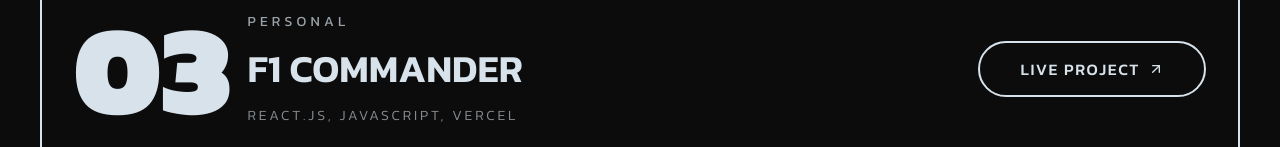
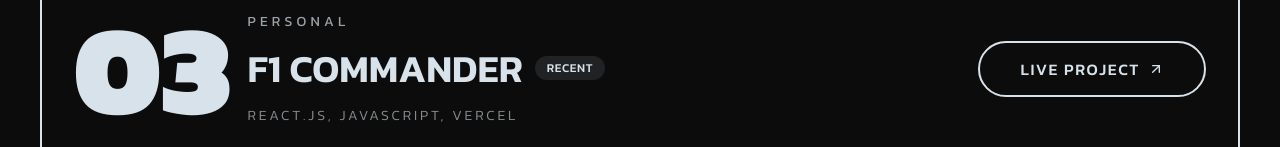
Before and after one commit to Devsrinivas69/portfolio, a React (Vite) app: page / in a window 1280 px wide. Shown: the part 8357-8504 px from the top of the page. Built offline with nearby package versions, Linux system fonts and the light colour scheme; no server answers.

Commit message:
UI: mark F1 COMMANDER as Recent in ProjectsSection

```diff
--- a/src/sections/ProjectsSection.tsx
+++ b/src/sections/ProjectsSection.tsx
@@ -45,6 +45,7 @@ const PROJECTS = [
     number: '03',
     category: 'Personal',
     name: 'F1 COMMANDER',
+    recent: true,
     stack: 'React.js, JavaScript, Vercel',
     liveUrl: 'https://2026-f1.vercel.app',
     problem:
@@ -91,9 +92,16 @@ function ProjectCard({ project, index, total }: ProjectCardProps) {
               <span className="text-xs uppercase tracking-[0.3em] text-[#D7E2EA]/70 sm:text-sm">
                 {project.category}
               </span>
-              <h3 className="text-[clamp(1.3rem,3vw,2.8rem)] font-semibold uppercase text-[#D7E2EA]">
-                {project.name}
-              </h3>
+              <div className="flex items-center gap-3">
+                <h3 className="text-[clamp(1.3rem,3vw,2.8rem)] font-semibold uppercase text-[#D7E2EA]">
+                  {project.name}
+                </h3>
+                {project.recent && (
+                  <span className="rounded-full bg-[#D7E2EA]/10 px-3 py-1 text-xs font-medium uppercase tracking-wider text-[#D7E2EA]">
+                    Recent
+                  </span>
+                )}
+              </div>
               {project.stack && (
                 <p className="text-[clamp(0.7rem,1.1vw,0.95rem)] font-light uppercase tracking-[0.2em] text-[#D7E2EA]/60">
                   {project.stack}
```
